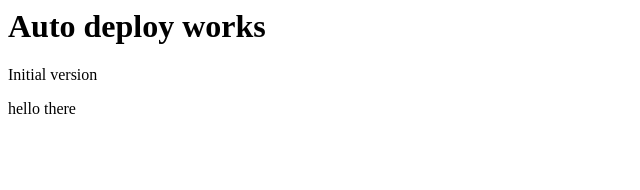
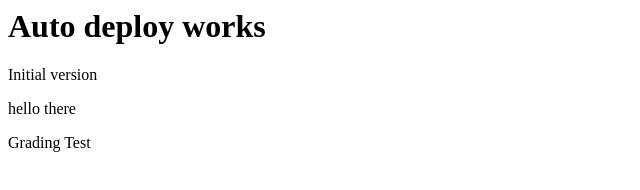
Before and after one commit to christianrcc/cis527-task3-site, a plain HTML site: page index.html in a window 1280 px wide. Shown: the whole page, without its empty margins (0-640 px from the left). Drawn offline with Linux system fonts and the light colour scheme.

Commit message:
Add grading test message to index.html

```diff
--- a/index.html
+++ b/index.html
@@ -1,3 +1,4 @@
 <h1>Auto deploy works</h1>
 <p>Initial version</p>
 <p>hello there</p>
+<p>Grading Test</p>
```
